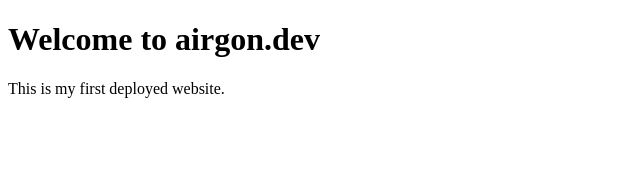
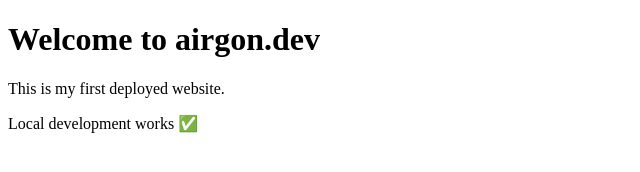
Before and after one commit to ggonzalezdal/airgon-site, a plain HTML site: page index.html in a window 1280 px wide. Shown: the whole page, without its empty margins (0-640 px from the left). Drawn offline with Linux system fonts and the light colour scheme.

Commit message:
Test local workflow

```diff
--- a/index.html
+++ b/index.html
@@ -7,5 +7,6 @@
 <body>
   <h1>Welcome to airgon.dev</h1>
   <p>This is my first deployed website.</p>
+  <p>Local development works ✅</p>
 </body>
 </html>
```
